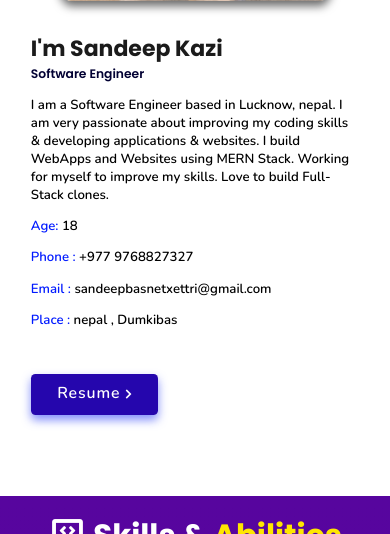
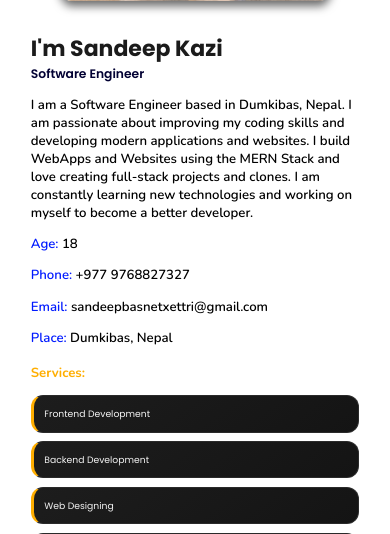
Before and after one commit to sandeepbasnetxettri/sandeepbasnetkazi, a PHP site: page / in a window 390 px wide; the page is wider, and only the part inside the window is pictured. Shown: the part 1612-2146 px from the top of that part. Run offline with PHP 8.4, Linux system fonts and the light colour scheme; some libraries are stand-ins or nearby versions.

Commit message:
firstCommit

```diff
--- a/assets/css/style.css
+++ b/assets/css/style.css
@@ -1433,4 +1433,112 @@ form .button-area {
   top: calc(100% - 12rem);
 }
 
-/* scroll top ends */
+
+
+/* =========================
+   Services
+========================= */
+
+.services {
+  margin-top: 3rem;
+}
+
+.services>p {
+  margin-bottom: 1.5rem;
+  color: #bdbdbd;
+  font-size: 1rem;
+}
+
+.services>p span {
+  color: #ffae00;
+  font-weight: 700;
+}
+
+/* Services Grid */
+
+.services ul {
+  display: grid;
+  grid-template-columns: repeat(3, 1fr);
+  gap: 1.2rem;
+  padding: 0;
+  margin: 0;
+  list-style: none;
+}
+
+/* Service Item */
+
+.services ul li {
+  position: relative;
+  padding: 1.4rem 1.5rem;
+  background: linear-gradient(145deg, #1d1d1d, #141414);
+  color: #f5f5f5;
+  border: 1px solid #2a2a2a;
+  border-radius: 12px;
+  border-left: 3px solid #ffae00;
+
+  font-size: 1.15rem;
+  font-weight: 500;
+
+  transition:
+    transform 0.3s ease,
+    background 0.3s ease,
+    border-color 0.3s ease,
+    box-shadow 0.3s ease;
+}
+
+/* Hover */
+
+.services ul li:hover {
+  transform: translateY(-6px);
+  background: #ffffff;
+  color: #000000;
+  border-color: #000000;
+  box-shadow: 0 10px 25px rgba(255, 174, 0, 0.2);
+}
+
+/* Small glow effect */
+
+.services ul li::after {
+  content: "";
+  position: absolute;
+  width: 0;
+  height: 2px;
+  left: 0;
+  bottom: 0;
+  background: #ffae00;
+  transition: width 0.3s ease;
+}
+
+.services ul li:hover::after {
+  width: 100%;
+}
+
+/* =========================
+   Tablet
+========================= */
+
+@media (max-width: 900px) {
+  .services ul {
+    grid-template-columns: repeat(2, 1fr);
+  }
+}
+
+/* =========================
+   Mobile
+========================= */
+
+@media (max-width: 550px) {
+  .services {
+    margin-top: 2rem;
+  }
+
+  .services ul {
+    grid-template-columns: 1fr;
+    gap: 1rem;
+  }
+
+  .services ul li {
+    padding: 1.2rem;
+    font-size: 1.05rem;
+  }
+}
--- a/index.html
+++ b/index.html
@@ -81,30 +81,50 @@
         <h3>I'm Sandeep Kazi</h3>
         <span class="tag">Software Engineer</span>
 
-        <p>I am a Software Engineer based in Lucknow, nepal.
-          I am very passionate about improving my coding skills & developing applications & websites.
-          I build WebApps and Websites using MERN Stack.
-          Working for myself to improve my skills.
-          Love to build Full-Stack clones. </p>
+        <p>
+          I am a Software Engineer based in Dumkibas, Nepal.
+          I am passionate about improving my coding skills and developing
+          modern applications and websites. I build WebApps and Websites
+          using the MERN Stack and love creating full-stack projects and clones.
+          I am constantly learning new technologies and working on myself
+          to become a better developer.
+        </p>
 
         <div class="box-container">
           <div class="box">
-            <p><span> age: </span> 18</p>
-            <p><span> phone : </span> +977 9768827327</p>
+            <p><span>Age:</span> 18</p>
+            <p><span>Phone:</span> +977 9768827327</p>
           </div>
+
           <div class="box">
-            <p><span> email : </span> sandeepbasnetxettri@gmail.com</p>
-            <p><span> place : </span> nepal , Dumkibas</p>
+            <p><span>Email:</span> sandeepbasnetxettri@gmail.com</p>
+            <p><span>Place:</span> Dumkibas, Nepal</p>
           </div>
         </div>
 
+        <div class="services">
+          <p><span>Services:</span></p>
+          <ul>
+            <li>Frontend Development</li>
+            <li>Backend Development</li>
+            <li>Web Designing</li>
+            <li>Android Development</li>
+            <li>Video Editing</li>
+            <li>Photo Editing</li>
+            <li>Content Writing</li>
+            <li>AI Call Center Agents</li>
+            <li>Social Media Marketing</li>
+          </ul>
+        </div>
+
         <div class="resumebtn">
-          <a href="Sandeep_Basnet_CV.pdf" target="_blank" class="btn"><span>Resume</span>
+          <a href="Sandeep_Basnet_CV.pdf" target="_blank" class="btn">
+            <span>Resume</span>
             <i class="fas fa-chevron-right"></i>
           </a>
         </div>
+      </div>
 
-      </div>
     </div>
   </section>
   <!-- about section ends -->
@@ -117,12 +137,12 @@
     <div class="container">
       <div class="row" id="skillsContainer">
 
-        <div class="bar">
+        <!-- <div class="bar">
               <div class="info">
-            <img src="https://img.icons8.com/color/48/000000/adobe-xd.png" />
+                <img src="https://img.icons8.com/color/48/000000/adobe-xd.png"/>
                 <span>AdobeXD</span>
               </div>
-        </div>
+            </div> -->
 
       </div>
     </div>
@@ -133,9 +153,13 @@
   <!-- education section starts -->
   <section class="education" id="education">
 
-    <h1 class="heading"><i class="fas fa-graduation-cap"></i> My <span>Education</span></h1>
+    <h1 class="heading">
+      <i class="fas fa-graduation-cap"></i> My <span>Education</span>
+    </h1>
 
-    <p class="qoute">Education is not the learning of facts, but the training of the mind to think.</p>
+    <p class="qoute">
+      Education is the foundation of knowledge, growth, and the ability to think beyond limits.
+    </p>
 
     <div class="box-container">
       <div class="box">
@@ -143,9 +167,9 @@
           <img draggable="false" src="image/13.jpg" alt="">
         </div>
         <div class="content">
-          <h3>Bhanudaya Model Secondary School </h3>
-          <p>BMSS</p>
-          <h4>2009-2021 | Completed</h4>
+          <h3>Bhanudaya Model Secondary School (BMSS)</h3>
+          <p>School Education & Academic Development</p>
+          <h4>2009–2021 | Completed</h4>
         </div>
       </div>
     </div>
@@ -155,9 +179,9 @@
           <img draggable="false" src="image/14.jpg" alt="">
         </div>
         <div class="content">
-          <h3>Gandaki College of Engineering and Science </h3>
-          <p>GCES</p>
-          <h4>2021-2023 | Completed</h4>
+          <h3>Gandaki College of Engineering and Science (GCES)</h3>
+          <p>Engineering & Computer Science Education</p>
+          <h4>2021–2023 | Completed</h4>
         </div>
       </div>
     </div>
@@ -167,10 +191,9 @@
           <img draggable="false" src="image/15.jpg" alt="">
         </div>
         <div class="content">
-          <h3>Tribhuvan University </h3>
-          <p>TU</p>
-          <h4>2023-2025 | Completed</h4>
-        </div>
+          <h3>Tribhuvan University (TU)</h3>
+          <p>Academic Education and Professional Development</p>
+          <h4>2023–2025 | Completed</h4>
         </div>
       </div>
       <div class="box-container">
@@ -179,10 +202,10 @@
             <img draggable="false" src="image/16.png" alt="">
           </div>
           <div class="content">
-          <h3>video editing and photo editor </h3>
-          <p>video editing and photo editor</p>
-          <h4>5 months | Completed</h4>
-        </div>
+            <h3>Video Editing & Photo Editing</h3>
+            <p>Created and edited high-quality videos and photos using creative techniques, professional editing tools,
+              and visual effects.</p>
+            <h4>5 Months | Completed</h4>
           </div>
         </div>
         <div class="box-container">
@@ -191,10 +214,13 @@
               <img draggable="false" src="image/17.png" alt="">
             </div>
             <div class="content">
-          <h3>ai call center agents </h3>
-          <p>ai call center agents</p>
-          <h4>5 months | Completed</h4>
+              <h3>AI Call Center Agents</h3>
+              <p>Developed AI-powered call center agents to automate customer interactions, handle inquiries, and
+                improve
+                support efficiency.</p>
+              <h4>5 Months | Completed</h4>
             </div>
+
           </div>
         </div>
         <div class="box-container">
@@ -468,41 +494,73 @@
     <div class="box-container">
 
       <div class="box">
-        <h3>sandeepbanet's Portfolio</h3>
-        <p>Thank you for visiting my personal portfolio website. Connect with me over socials. <br /> <br /> Keep Rising
-          🚀. Connect with me over live chat!</p>
+        <h3>Sandeep Basnet's Portfolio</h3>
+        <p>
+          Thank you for visiting my personal portfolio website.
+          I’m passionate about technology, creativity, and continuous learning.
+          <br><br>
+          Keep Growing 🚀. Let's connect and build something amazing together!
+        </p>
       </div>
 
       <div class="box">
-        <h3>quick links</h3>
-        <a href="#home"><i class="fas fa-chevron-circle-right"></i> home</a>
-        <a href="#about"><i class="fas fa-chevron-circle-right"></i> about</a>
-        <a href="#skills"><i class="fas fa-chevron-circle-right"></i> skills</a>
-        <a href="#education"><i class="fas fa-chevron-circle-right"></i> education</a>
-        <a href="#work"><i class="fas fa-chevron-circle-right"></i> work</a>
-        <a href="#experience"><i class="fas fa-chevron-circle-right"></i> experience</a>
-        <a href="#gallery"><i class="fas fa-chevron-circle-right"></i> gallery</a>
+        <h3>Quick Links</h3>
+        <a href="#home"><i class="fas fa-chevron-circle-right"></i> Home</a>
+        <a href="#about"><i class="fas fa-chevron-circle-right"></i> About</a>
+        <a href="#skills"><i class="fas fa-chevron-circle-right"></i> Skills</a>
+        <a href="#education"><i class="fas fa-chevron-circle-right"></i> Education</a>
+        <a href="#work"><i class="fas fa-chevron-circle-right"></i> Work</a>
+        <a href="#experience"><i class="fas fa-chevron-circle-right"></i> Experience</a>
+        <a href="#gallery"><i class="fas fa-chevron-circle-right"></i> Gallery</a>
       </div>
 
       <div class="box">
-        <h3>contact info</h3>
-        <p> <i class="fas fa-phone"></i>+977 9768827327</p>
-        <p> <i class="fas fa-envelope"></i>sandeepbasnetxettri@gmail.com</p>
-        <p> <i class="fas fa-map-marked-alt"></i>nepal , Dumkibas</p>
+        <h3>Contact Info</h3>
+
+        <p>
+          <i class="fas fa-phone"></i> +977 9768827327
+        </p>
+
+        <p>
+          <i class="fas fa-envelope"></i> sandeepbasnetxettri@gmail.com
+        </p>
+
+        <p>
+          <i class="fas fa-map-marked-alt"></i> Dumkibas, Nepal
+        </p>
+
         <div class="share">
 
-          <li><a class="github" aria-label="GitHub" href="https://github.com/sandeepbasnetxettri" target="_blank"><i
-                class="fab fa-github"></i></a></li>
-          <li><a class="instagram" aria-label="Instagram" href="https://www.instagram.com/codebykazi" target="_blank"><i
-                class="fab fa-instagram"></i></a></li>
-          <li><a class="instagram" aria-label="Instagram" href="https://www.facebook.com/profile.php?id=61571984150477"
-              target="_blank"><i class="fab fa-facebook"></i></a></li>
-        </div>
+          <li>
+            <a class="github" aria-label="GitHub" href="https://github.com/sandeepbasnetxettri" target="_blank">
+              <i class="fab fa-github"></i>
+            </a>
+          </li>
+
+          <li>
+            <a class="instagram" aria-label="Instagram" href="https://www.instagram.com/codebykazi" target="_blank">
+              <i class="fab fa-instagram"></i>
+            </a>
+          </li>
+
+          <li>
+            <a class="facebook" aria-label="Facebook" href="https://www.facebook.com/profile.php?id=61571984150477"
+              target="_blank">
+              <i class="fab fa-facebook"></i>
+            </a>
+          </li>
+
         </div>
       </div>
 
-    <h1 class="credit">Designed with <i class="fa fa-heart pulse"></i> by <a
-        href="https://github.com/sandeepbasnetxettri"> Sandeepbasnet</a></h1>
+    </div>
+
+    <h1 class="credit">
+      Designed with <i class="fa fa-heart pulse"></i> by
+      <a href="https://github.com/sandeepbasnetxettri" target="_blank">
+        Sandeep Basnet
+      </a>
+    </h1>
 
   </section>
   <!-- footer section ends -->
```
Lines whose indentation alone changed are shown as unchanged.
